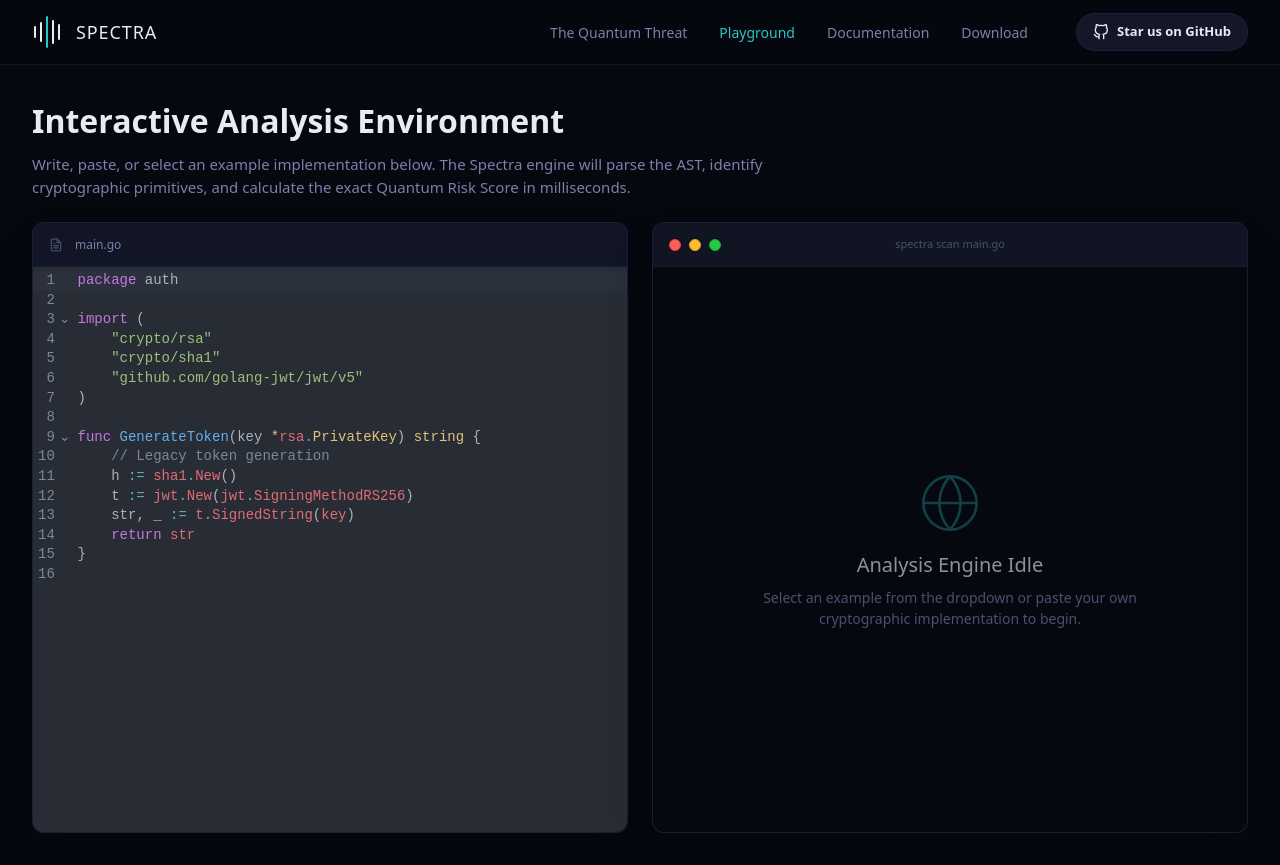
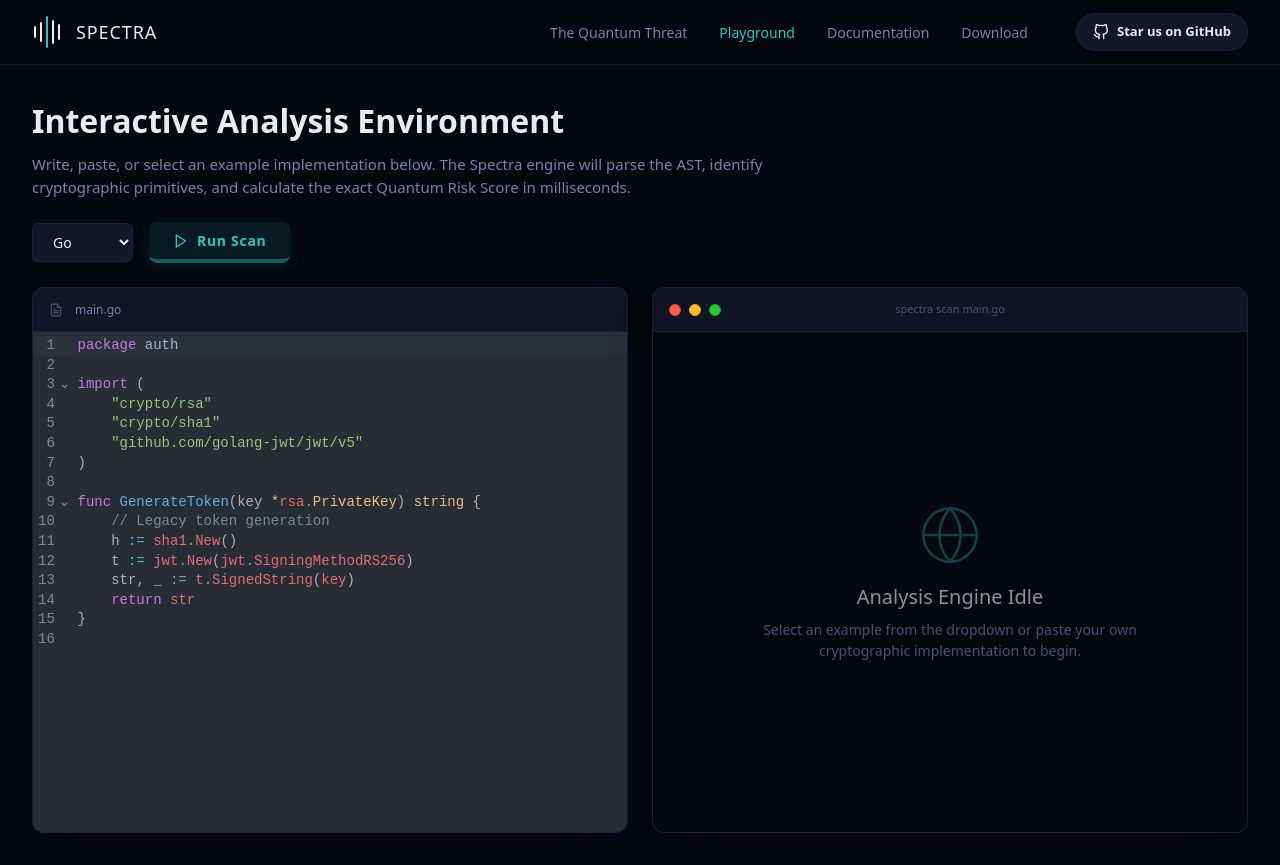
Before and after one commit to HarshalPatel1972/spectra-site, a Next.js app in the folder landing/: page /playground in a window 1280 px wide. Built offline with nearby package versions, Linux system fonts and the light colour scheme.

Commit message:
UI: Restore missing language selection dropdown and 'Run Scan' button to the Playground page

```diff
--- a/landing/src/app/playground/page.tsx
+++ b/landing/src/app/playground/page.tsx
@@ -134,9 +134,44 @@ export default function PlaygroundPage() {
 
           <div className="mb-6">
             <h1 className="font-serif text-[2rem] font-bold text-text-primary mb-2">Interactive Analysis Environment</h1>
-            <p className="text-text-secondary text-[15px] max-w-3xl">
+            <p className="text-text-secondary text-[15px] max-w-3xl mb-6">
               Write, paste, or select an example implementation below. The Spectra engine will parse the AST, identify cryptographic primitives, and calculate the exact Quantum Risk Score in milliseconds.
             </p>
+
+            <div className="flex items-center gap-4">
+              <select
+                value={language}
+                onChange={(e) => {
+                  const lang = e.target.value as 'go' | 'python' | 'java';
+                  setLanguage(lang);
+                  setCode(EXAMPLES[lang].code);
+                  setResult(null);
+                }}
+                className="bg-surface-1 border border-border/80 text-text-primary text-[14px] px-4 py-2 rounded-md outline-none focus:border-brand transition-colors cursor-pointer"
+              >
+                <option value="go">Go</option>
+                <option value="python">Python</option>
+                <option value="java">Java</option>
+              </select>
+
+              <button
+                onClick={handleScan}
+                disabled={isScanning || (mode === 'wasm' && !wasmReady)}
+                className="btn-push btn-push-brand px-6 py-2 text-[14px] flex items-center gap-2 disabled:opacity-50 disabled:cursor-not-allowed"
+              >
+                {isScanning ? (
+                  <>
+                    <span className="animate-spin rounded-full h-4 w-4 border-b-2 border-void"></span>
+                    Scanning...
+                  </>
+                ) : (
+                  <>
+                    <svg xmlns="http://www.w3.org/2000/svg" width="16" height="16" viewBox="0 0 24 24" fill="none" stroke="currentColor" strokeWidth="2" strokeLinecap="round" strokeLinejoin="round"><polygon points="5 3 19 12 5 21 5 3"></polygon></svg>
+                    Run Scan
+                  </>
+                )}
+              </button>
+            </div>
           </div>
 
           <div className="flex-1 grid lg:grid-cols-2 gap-6 min-h-[500px]">
```
